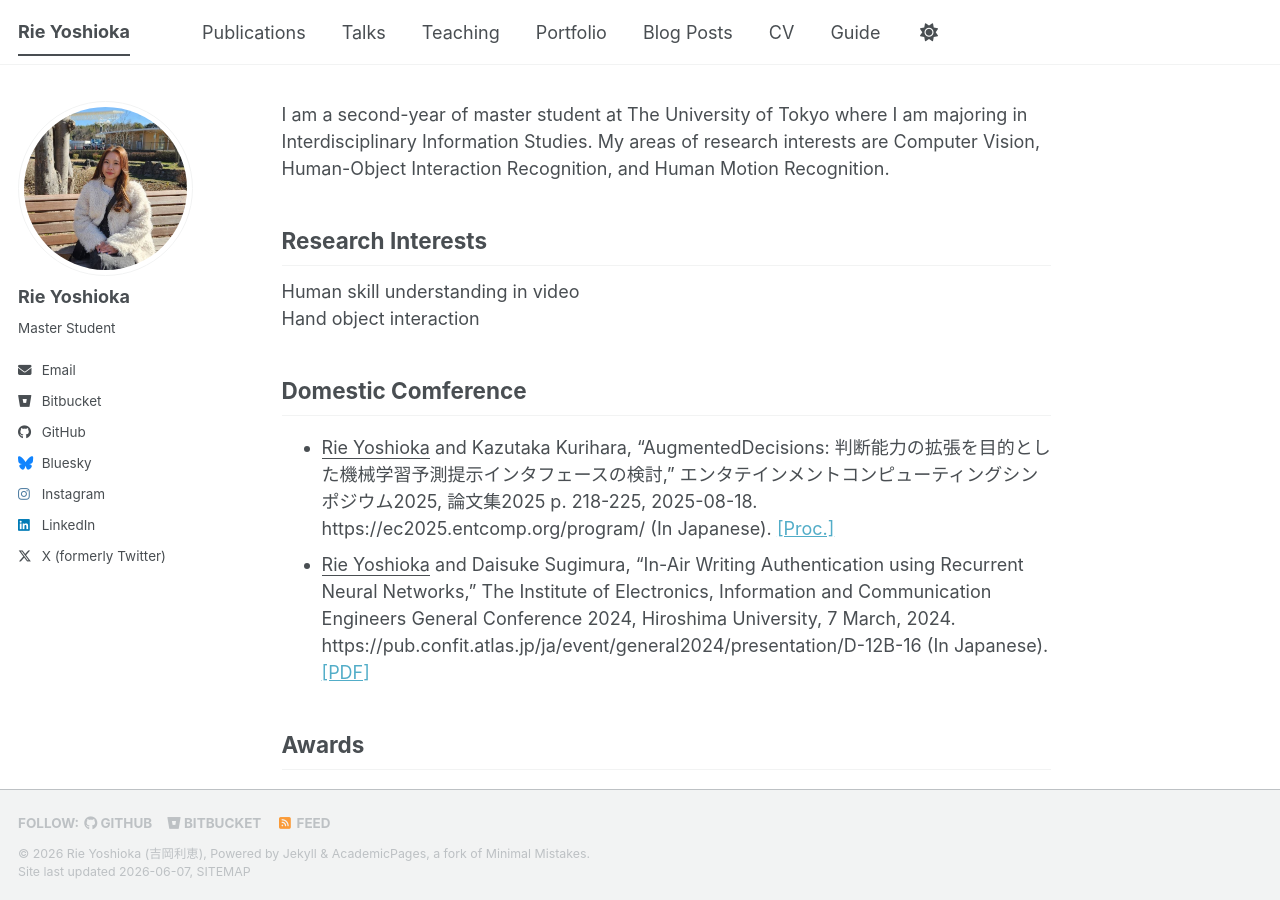
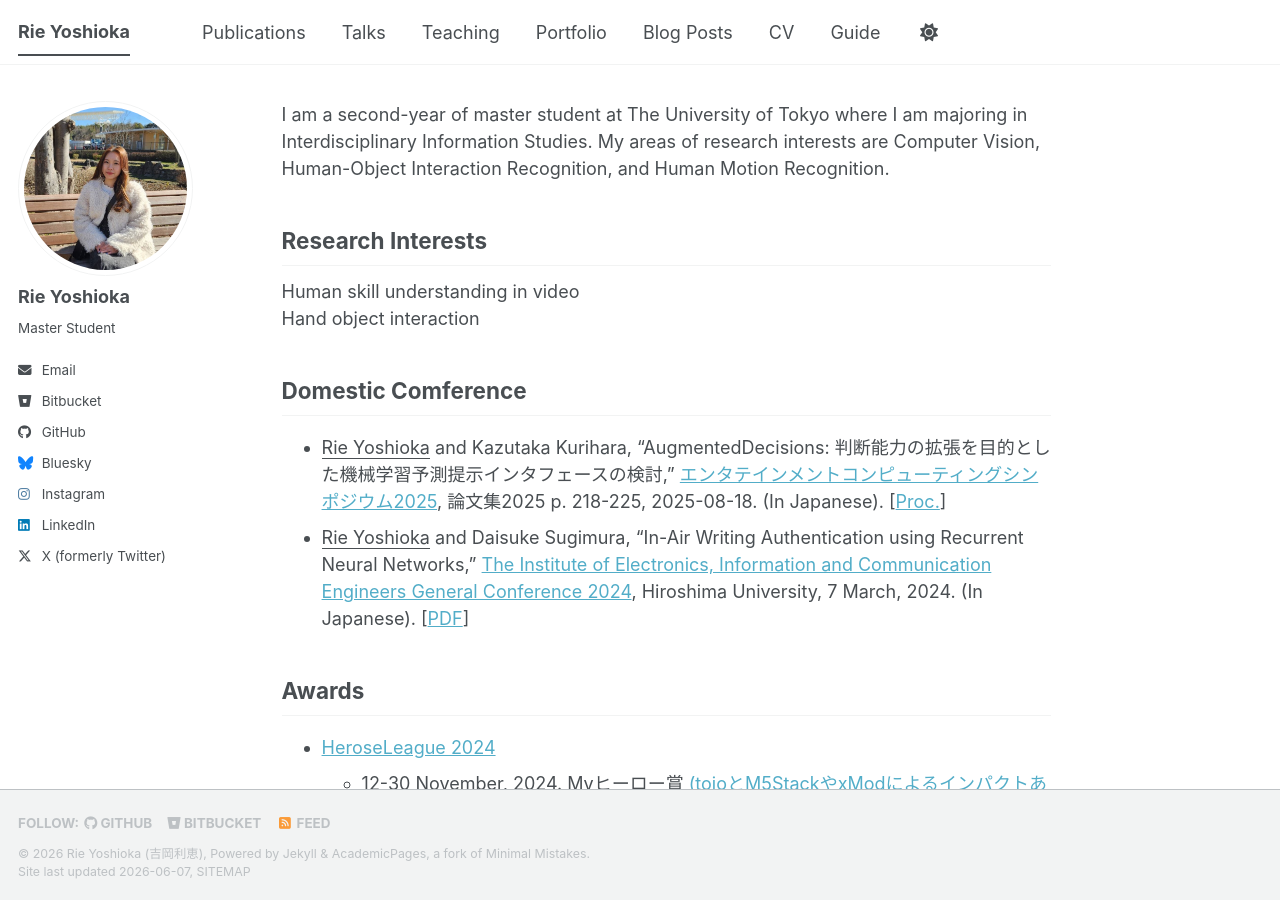
Before and after one commit to rie-yoshi/rie-yoshi.github.io, a Jekyll site: the page built from _pages/about.md, in a window 1280 px wide and 900 px high. Built offline with Jekyll 4.4.1, drawn with Linux system fonts in a browser that asks for light colours; a script bundle is joined from its source files by our own code; library files that are not in the unit come from our copies.

Commit message:
Update about.md

```diff
--- a/_pages/about.md
+++ b/_pages/about.md
@@ -15,8 +15,8 @@ Human skill understanding in video\
 Hand object interaction
 
 ## Domestic Comference
-- <u>Rie Yoshioka</u> and Kazutaka Kurihara, "AugmentedDecisions: 判断能力の拡張を目的とした機械学習予測提示インタフェースの検討," エンタテインメントコンピューティングシンポジウム2025, 論文集2025 p. 218-225, 2025-08-18. https://ec2025.entcomp.org/program/ (In Japanese). [[Proc.]](https://ipsj.ixsq.nii.ac.jp/records/2003677)
-- <u>Rie Yoshioka</u> and Daisuke Sugimura, “In-Air Writing Authentication using Recurrent Neural Networks,” The Institute of Electronics, Information and Communication Engineers General Conference 2024, Hiroshima University, 7 March, 2024. https://pub.confit.atlas.jp/ja/event/general2024/presentation/D-12B-16  (In Japanese). [[PDF]](https://drive.google.com/file/d/1NjCGtUBL-Jo2mJaRtByzdK41CbO1wpso/view)
+- <u>Rie Yoshioka</u> and Kazutaka Kurihara, "AugmentedDecisions: 判断能力の拡張を目的とした機械学習予測提示インタフェースの検討," [エンタテインメントコンピューティングシンポジウム2025](https://ec2025.entcomp.org/program/), 論文集2025 p. 218-225, 2025-08-18. (In Japanese). [[Proc.](https://ipsj.ixsq.nii.ac.jp/records/2003677)]
+- <u>Rie Yoshioka</u> and Daisuke Sugimura, “In-Air Writing Authentication using Recurrent Neural Networks,” [The Institute of Electronics, Information and Communication Engineers General Conference 2024](https://pub.confit.atlas.jp/ja/event/general2024/presentation/D-12B-16), Hiroshima University, 7 March, 2024. (In Japanese). [[PDF](https://drive.google.com/file/d/1NjCGtUBL-Jo2mJaRtByzdK41CbO1wpso/view)]
 
 ## Awards
 - [HeroseLeague 2024](https://heroes-league.net/)
```
